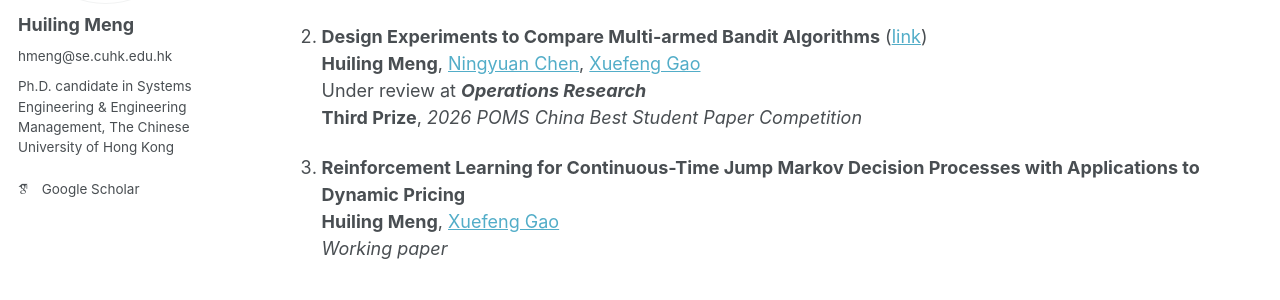
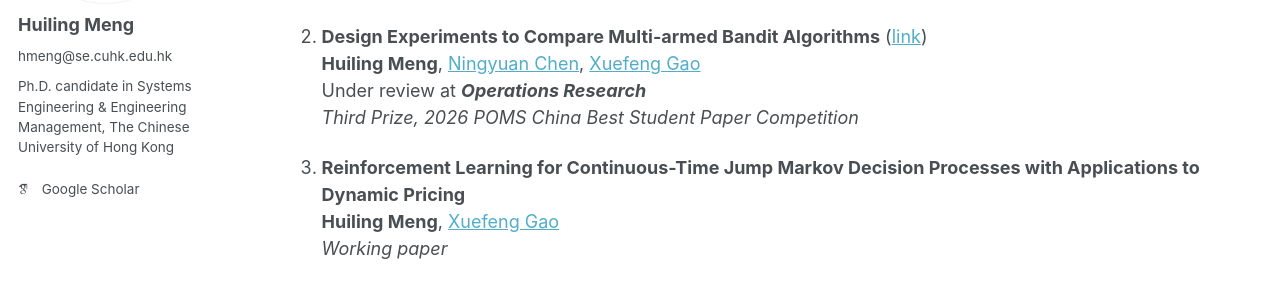
Before and after one commit to huilingmeng/huilingmeng.github.io, a Jekyll site: the page built from _pages/research.md, in a window 1280 px wide. Shown: the part 283-583 px from the top of the page. Built offline with Jekyll 4.4.1, drawn with Linux system fonts in a browser that asks for light colours; some web fonts are replaced; a script bundle is joined from its source files by our own code; library files that are not in the unit come from our copies.

```diff
--- a/_pages/research.md
+++ b/_pages/research.md
@@ -14,7 +14,7 @@ author_profile: true
 2. **Design Experiments to Compare Multi-armed Bandit Algorithms** ([link](https://arxiv.org/abs/2603.05919))<br>
 **Huiling Meng**, [Ningyuan Chen](http://individual.utoronto.ca/ningyuanchen), [Xuefeng Gao](https://www1.se.cuhk.edu.hk/~xfgao/)<br>
 Under review at ***Operations Research***<br>
-**Third Prize**, *2026 POMS China Best Student Paper Competition*
+*Third Prize, 2026 POMS China Best Student Paper Competition*
 
 4. **Reinforcement Learning for Continuous-Time Jump Markov Decision Processes with Applications to Dynamic Pricing**<br>
 **Huiling Meng**, [Xuefeng Gao](https://www1.se.cuhk.edu.hk/~xfgao/)<br>
```
